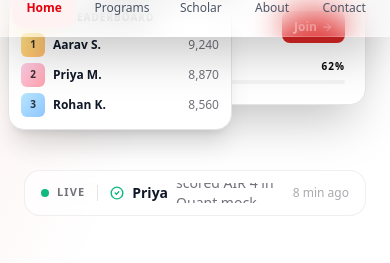
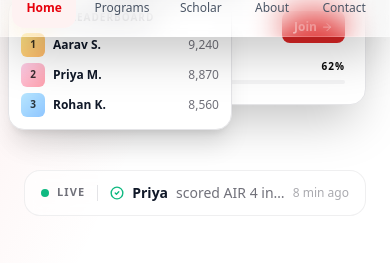
Before and after one commit to myselfabhi/efforteducation, a Next.js app in the folder frontend/: page / in a window 390 px wide. Shown: the part 807-1070 px from the top of the page. Built offline with nearby package versions, Linux system fonts and the light colour scheme; no server answers.

Commit message:
fix: resolve live activity text truncation on mobile

```diff
--- a/frontend/src/components/landing/HeroV2.tsx
+++ b/frontend/src/components/landing/HeroV2.tsx
@@ -423,7 +423,7 @@ export function HeroV2() {
             </span>
           </div>
           <div className="h-4 w-px bg-border shrink-0" />
-          <div className="relative flex-1 h-5 overflow-hidden">
+          <div className="relative flex-1 min-w-0 h-5 overflow-hidden">
             <AnimatePresence mode="wait">
               <motion.div
                 key={activityIdx}
@@ -431,11 +431,11 @@ export function HeroV2() {
                 animate={{ opacity: 1, y: 0 }}
                 exit={{ opacity: 0, y: -12 }}
                 transition={{ duration: 0.4, ease: [0.22, 1, 0.36, 1] }}
-                className="absolute inset-0 flex items-center gap-2 text-sm"
+                className="absolute inset-0 flex items-center gap-2 text-sm whitespace-nowrap"
               >
                 <CheckCircle2 className="h-3.5 w-3.5 text-success shrink-0" strokeWidth={2.4} />
                 <span className="font-semibold">{ACTIVITY_FEED[activityIdx].name}</span>
-                <span className="text-muted-foreground">
+                <span className="text-muted-foreground truncate">
                   {ACTIVITY_FEED[activityIdx].action}
                 </span>
                 <span className="text-muted-foreground/60 ml-auto shrink-0 text-xs">
```
